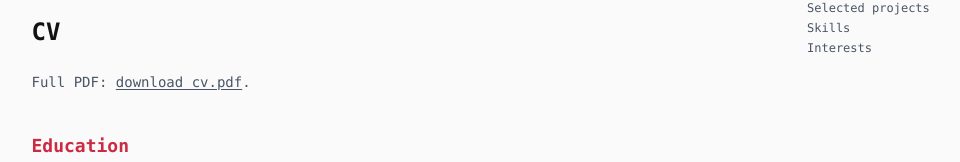
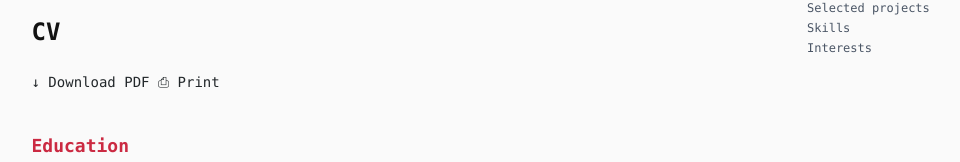
Before and after one commit to luhadiagarvit/luhadiagarvit.github.io, an Astro site: page /cv in a window 1280 px wide. Shown: the part 164-326 px from the top of the page, without its empty margins (249-1209 px from the left). Built offline with nearby package versions, Linux system fonts and the light colour scheme; Astro itself is replaced by a stand-in of ours; no server answers.

Commit message:
v2 step 5: cv download and print buttons

```diff
--- a/src/pages/cv.astro
+++ b/src/pages/cv.astro
@@ -20,10 +20,14 @@ const tocItems = [
 	<TOC items={tocItems} />
 	<section class="max-w-prose">
 		<h1 class="title mb-6 text-2xl">CV</h1>
-		<p class="text-muted mb-8 text-sm">
-			Full PDF:
-			<a class="cactus-link" download href="/cv.pdf">download cv.pdf</a>.
-		</p>
+		<div class="cv-actions">
+			<a class="cv-btn" download href="/cv.pdf">
+				<span class="icon">↓</span> Download PDF
+			</a>
+			<button class="cv-btn is-ghost" type="button" onclick="window.print()">
+				<span class="icon">⎙</span> Print
+			</button>
+		</div>
 
 		<h2 class="title text-accent mt-10 mb-3 text-lg" id="education">Education</h2>
 		<ul class="space-y-3 text-sm" role="list">
```
